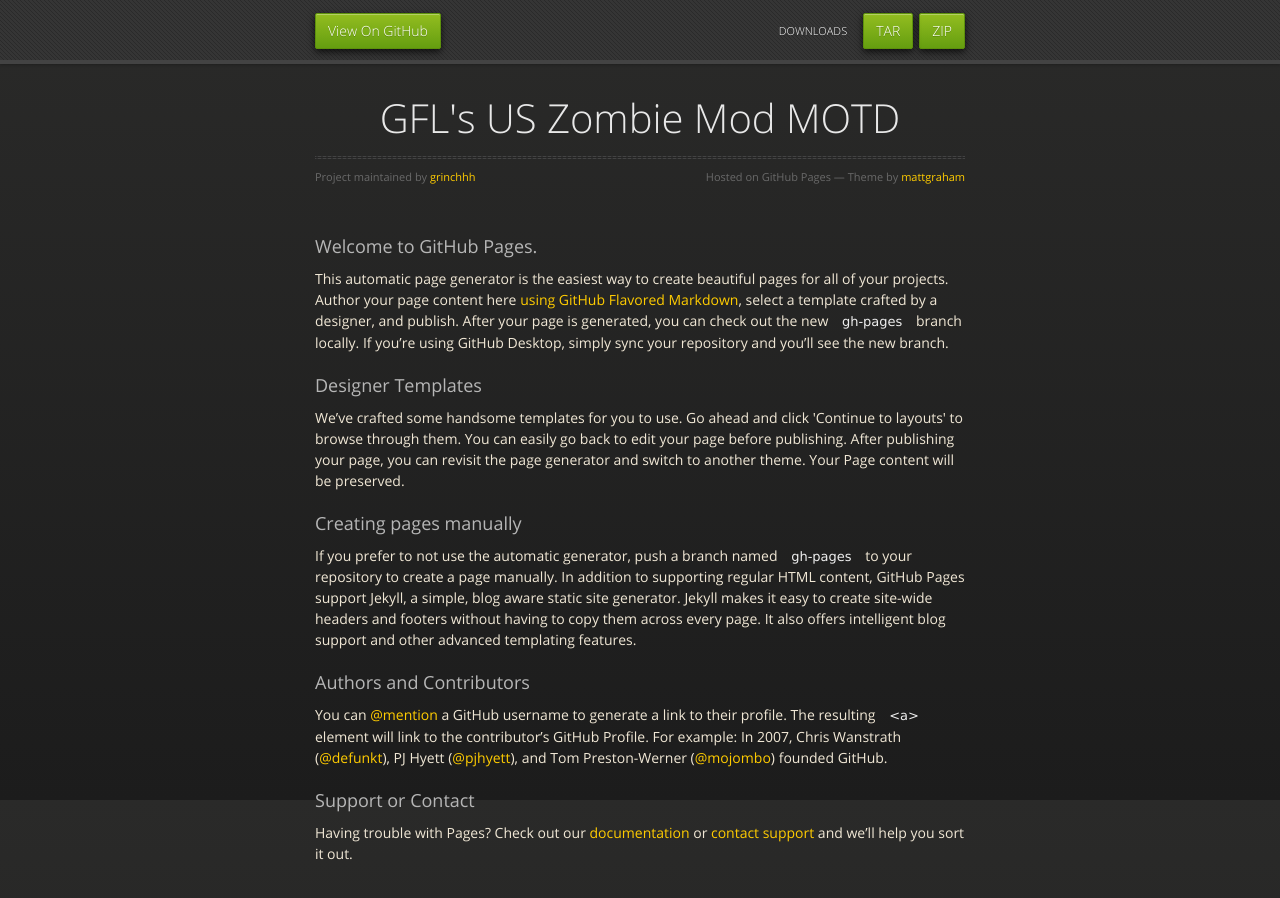
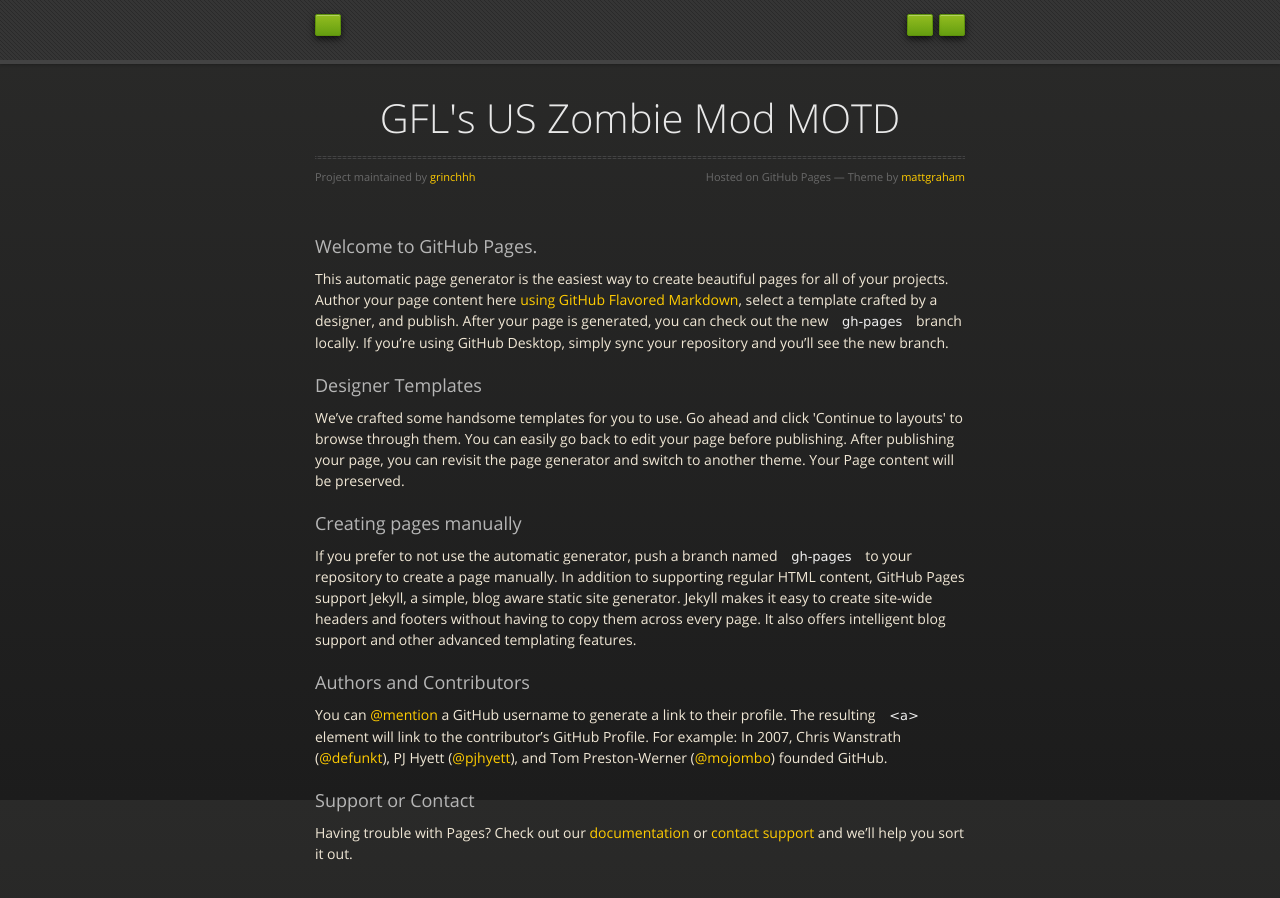
Before and after one commit to grinchhh/US-GFL-ZM-MOTD, a plain HTML site: page index.html in a window 1280 px wide. Drawn offline with nearby package versions, Linux system fonts and the light colour scheme.

Commit message:
Update index.html

```diff
--- a/index.html
+++ b/index.html
@@ -20,10 +20,10 @@
   <body>
       <div id="header">
         <nav>
-          <li class="fork"><a href="https://github.com/grinchhh/US-GFL-ZM-MOTD">View On GitHub</a></li>
-          <li class="downloads"><a href="https://github.com/grinchhh/US-GFL-ZM-MOTD/zipball/master">ZIP</a></li>
-          <li class="downloads"><a href="https://github.com/grinchhh/US-GFL-ZM-MOTD/tarball/master">TAR</a></li>
-          <li class="title">DOWNLOADS</li>
+          <li class="fork"><a href="https://github.com/grinchhh/US-GFL-ZM-MOTD"></a></li>
+          <li class="downloads"><a href="https://github.com/grinchhh/US-GFL-ZM-MOTD/zipball/master"></a></li>
+          <li class="downloads"><a href="https://github.com/grinchhh/US-GFL-ZM-MOTD/tarball/master"></a></li>
+          <li class="title"></li>
         </nav>
       </div><!-- end header -->
 
```
